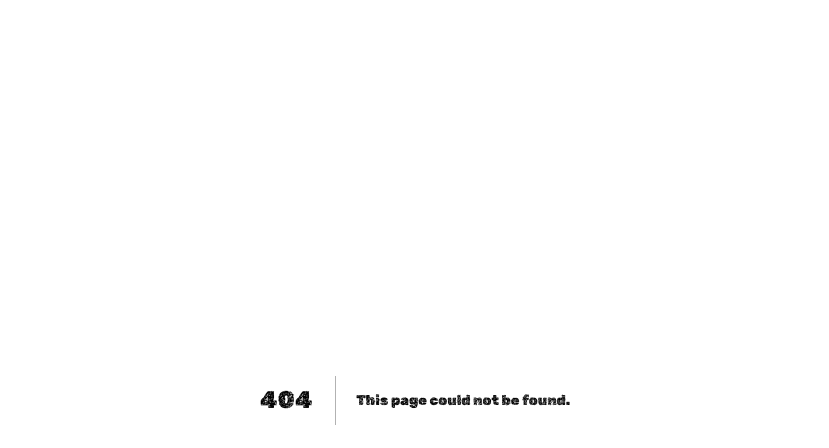
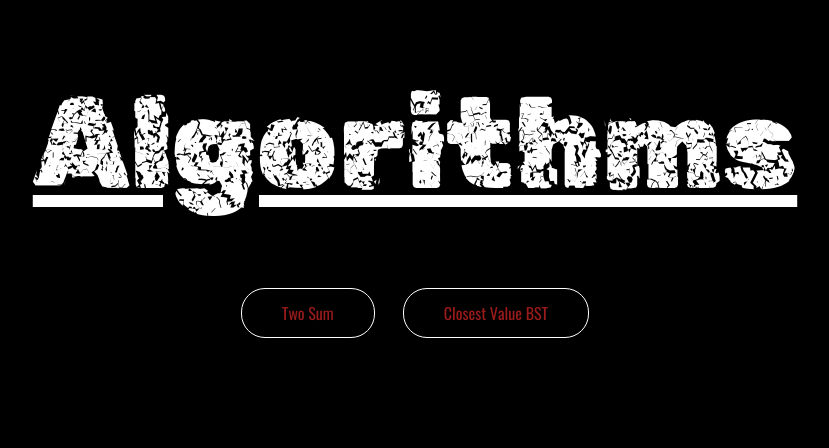
Before and after one commit to nbuzzerio/website-portfolio, a Next.js app: page /algorithms in a window 1280 px wide. Before the commit this address had no page. Shown: the top 448 px of the page, without its empty margins (225-1054 px from the left). Built offline with nearby package versions, Linux system fonts and the light colour scheme.

Commit message:
added algorithms page

```diff
--- /dev/null
+++ b/components/Algorithm/Algorithm.tsx
@@ -0,0 +1,46 @@
+import React from "react";
+import { Algo } from "@/pages/algorithms";
+import CodeBlock from "../CodeBlock";
+
+const Algorithm = ({ title, prompt, soln, bigO }: Algo) => {
+  function copyToClipboard(text: string) {
+    navigator.clipboard
+      .writeText(text)
+      .then(() => {
+        console.log("Text copied to clipboard");
+      })
+      .catch((err) => {
+        console.error("Could not copy text: ", err);
+      });
+  }
+
+  return (
+    <article className="w-full max-w-7xl p-20 mx-auto">
+      <h2 className="text-6xl text-slate-200">{title}:</h2>
+      <p className="py-10 indent-16 text-xl leading-8 text-gray-400">
+        {prompt}
+      </p>
+      <div className="relative w-full rounded-md border border-dashed p-10">
+        <div className="absolute top-0 left-0 flex w-full justify-between">
+          Copy solution code
+          <button
+            className="flex items-center justify-center rounded-bl-md bg-white/30 px-5 py-2 capitalize active:scale-105 hover:bg-white/80"
+            onClick={() => copyToClipboard(soln)}
+          >
+            copy code
+          </button>
+        </div>
+        <pre>
+          <CodeBlock soln={soln} />
+        </pre>
+      </div>
+
+      <h2 className="pt-20 text-6xl text-slate-200">Big O:</h2>
+      <div className="p-10 text-xl leading-8 text-gray-400">
+        <pre>{bigO}</pre>
+      </div>
+    </article>
+  );
+};
+
+export default Algorithm;
--- /dev/null
+++ b/components/Algorithm/index.ts
@@ -0,0 +1 @@
+export { default } from "./Algorithm";
--- /dev/null
+++ b/components/CodeBlock.tsx
@@ -0,0 +1,62 @@
+const CodeBlock = ({ soln }: { soln: string }) => {
+  const keywords = [
+    "break",
+    "case",
+    "class",
+    "const",
+    "continue",
+    "default",
+    "do",
+    "else",
+    "finally",
+    "for",
+    "function",
+    "if",
+    "in",
+    "let",
+    "of",
+    "return",
+    "switch",
+    "this",
+    "typeof",
+    "while",
+
+    "Math",
+  ];
+
+  const highlightCode = (code: string) => {
+    const lines = code.split("\n").slice(1);
+    const regex =
+      /\b(const|let|var|class)\s+([a-zA-Z_$][a-zA-Z0-9_$]*)|([a-zA-Z_$][a-zA-Z0-9_$]*)\b/g;
+    return lines
+      .map((line, index) => {
+        const lineNumber = index + 1 + ".";
+        return (
+          `<span class="text-white">${lineNumber
+            .toString()
+            .padStart(3, " ")}</span>` +
+          line.replace(regex, (match, declaration, variable, keyword) => {
+            if (declaration) {
+              return `<span class="text-red-800">${declaration}</span> <span class="text-emerald-300">${variable}</span>`;
+            } else if (keywords.includes(keyword)) {
+              return `<span class="text-red-800">${keyword}</span>`;
+            } else {
+              return `<span class="text-white">${keyword}</span>`;
+            }
+          })
+        );
+      })
+      .join("\n");
+  };
+
+  return (
+    <pre>
+      <code
+        className="text-xl text-white"
+        dangerouslySetInnerHTML={{ __html: highlightCode(soln) }}
+      />
+    </pre>
+  );
+};
+
+export default CodeBlock;
--- /dev/null
+++ b/pages/algorithms.tsx
@@ -0,0 +1,102 @@
+import Algorithm from "@/components/Algorithm";
+import { useState } from "react";
+
+export interface Algo {
+  title: string;
+  prompt: string;
+  soln: string;
+  bigO: string;
+}
+
+const algorithmsData = [
+  {
+    title: "Two Sum",
+    prompt:
+      "Given an array of integers nums and an integer target, return indices of the two numbers such that they add up to target. You may assume that each input would have exactly one solution, and you may not use the same element twice. You can return the answer in any order.",
+    soln: `
+    function twoSum(array, targetSum) {
+      const nums = {}
+
+      for (const num of array) {
+        const keyPair = targetSum - num;
+        if (nums[keyPair]) return [keyPair, num]
+        else nums[num] = true;
+      }
+
+      return []
+    }`,
+    bigO: `0(n) space where n is the size of the array\n0(n) time where nj is the size of the array`,
+  },
+  {
+    title: "Closest Value BST",
+    prompt:
+      "Write a function that takes a Binary Search Tree (BST) and a target integer value and returns the closest value to that target value within the BST. Each node has a value, left and right child node, or null",
+    soln: `
+    function findClosestValueInBst(tree, target) {
+      let closest = tree.value;
+
+      const findClosest = (tree) => {
+        if (Math.abs(tree.value - target) <= Math.abs(closest - target)) {
+            closest = tree.value;
+        }
+
+        if (tree.value > target) {
+          if (tree.left) {
+            findClosest(tree.left);
+          }
+        } else {
+          if (tree.right) {
+            findClosest(tree.right);
+          }
+        }
+      }
+
+      findClosest(tree);
+      return closest;
+    }
+
+    class BST {
+      constructor(value) {
+        this.value = value;
+        this.left = null;
+        this.right = null;
+      }
+    }`,
+    bigO: `Recursive approach
+    O(log(n)) time
+    O(log(n)) space`,
+  },
+];
+
+const algorithms = () => {
+  const [algo, setAlgo] = useState(null);
+
+  return (
+    <section className="min-h-screen w-full bg-black">
+      <h1 className="py-20 text-center text-9xl text-white underline">
+        Algorithms
+      </h1>
+      <div className="algo-btns flex flex-wrap items-center justify-center gap-7">
+        {algorithmsData.map((a: Algo, i) => (
+          <button
+            className="rounded-3xl border border-white p-3 px-10 text-red-800 hover:scale-105 active:scale-110"
+            onClick={() => setAlgo(a)}
+            key={i}
+          >
+            {a.title}
+          </button>
+        ))}
+      </div>
+      {algo && (
+        <Algorithm
+          title={algo.title}
+          prompt={algo.prompt}
+          soln={algo.soln}
+          bigO={algo.bigO}
+        />
+      )}
+    </section>
+  );
+};
+
+export default algorithms;
```
